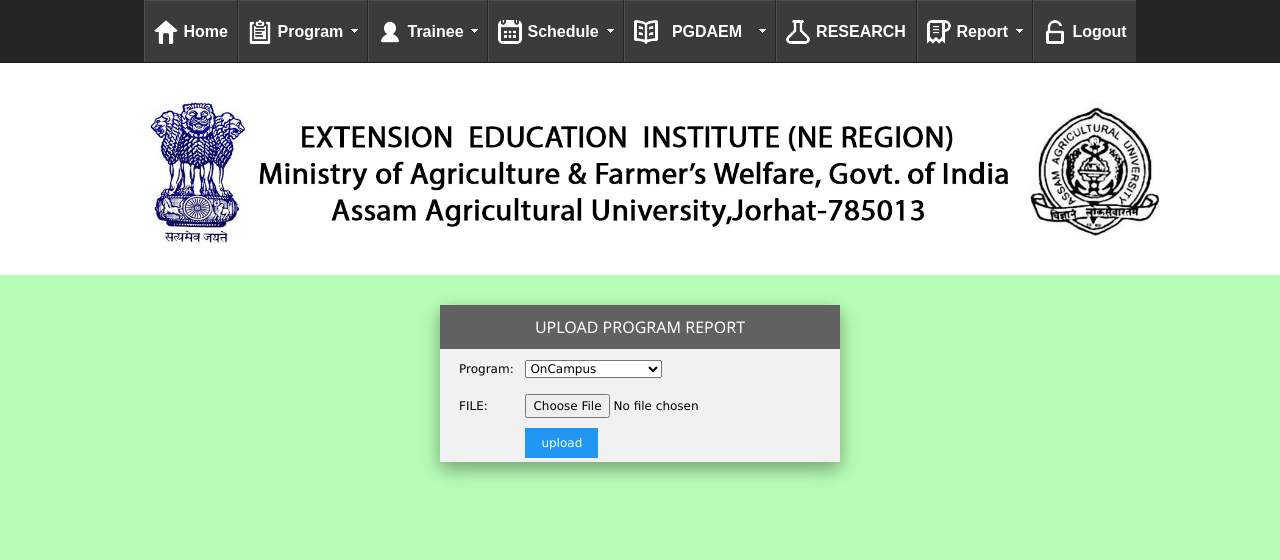
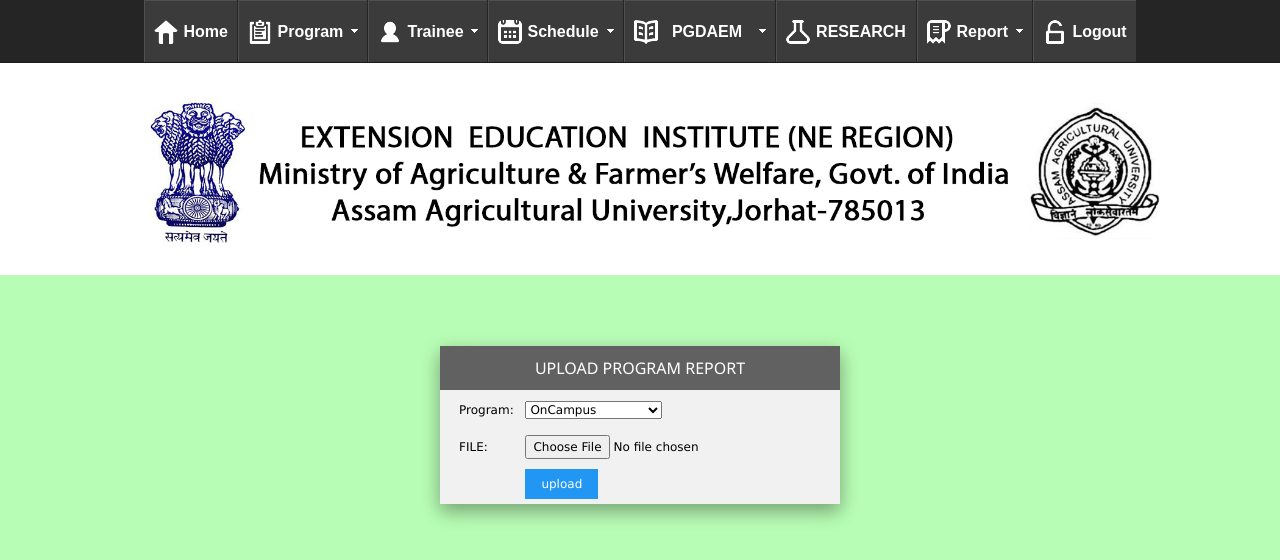
Before and after one commit to RocktimRajkumar/Trainee-Management-System, a PHP site: page /uploadprogram.php in a window 1280 px wide. Shown: the top 560 px of the page. Run offline with PHP 8.4, Linux system fonts and the light colour scheme; the visitor is signed in with stand-in values (Sample User, id 1).

Commit message:
addProgram,editProgram,uploadProgram margin top added

```diff
--- a/Files/addprogram.php
+++ b/Files/addprogram.php
@@ -28,7 +28,7 @@
 <body bgcolor="#B8FDB5">
  <?php include('menu.php'); ?>
 <div class="banner"><img src="images/banner.jpg" style="width:100%" ></div>
-<div class="a1-container a1-small a1-padding-32" style="margin-top:2px; margin-bottom:2px;">
+<div class="a1-container a1-small a1-padding-32" style="margin-top:4%; margin-bottom:2px;">
         <div class="a1-card-8 a1-light-gray" style="width:500px; margin:0 auto;">
 		<div class="a1-container a1-dark-gray a1-center">
         	<h6>ADD PROGRAM</h6>
--- a/Files/editprogram.php
+++ b/Files/editprogram.php
@@ -62,7 +62,7 @@
 <body bgcolor="#B8FDB5">
  <?php include('menu.php'); ?>
 <div class="banner"><img src="images/banner.jpg" style="width:100%" ></div>
-<table align="center">
+<table align="center" style="margin-top:6%">
  <tr>
            	   <td height="35">PROGRAM TYPE:</td>
            	   <td height="35"><select  name="select" id="select">
--- a/Files/uploadprogram.php
+++ b/Files/uploadprogram.php
@@ -22,7 +22,7 @@
 <div class="banner"><img src="images/banner.jpg" style="width:100%" ></div>
 
 
-<div class="a1-container a1-small a1-padding-32" style="margin-top:2px; margin-bottom:2px;">
+<div class="a1-container a1-small a1-padding-32" style="margin-top:4%; margin-bottom:2px;">
         <div class="a1-card-8 a1-light-gray" style="width:400px; margin:0 auto;">
 		<div class="a1-container a1-dark-gray a1-center">
         	<h6>UPLOAD PROGRAM REPORT</h6>
```
